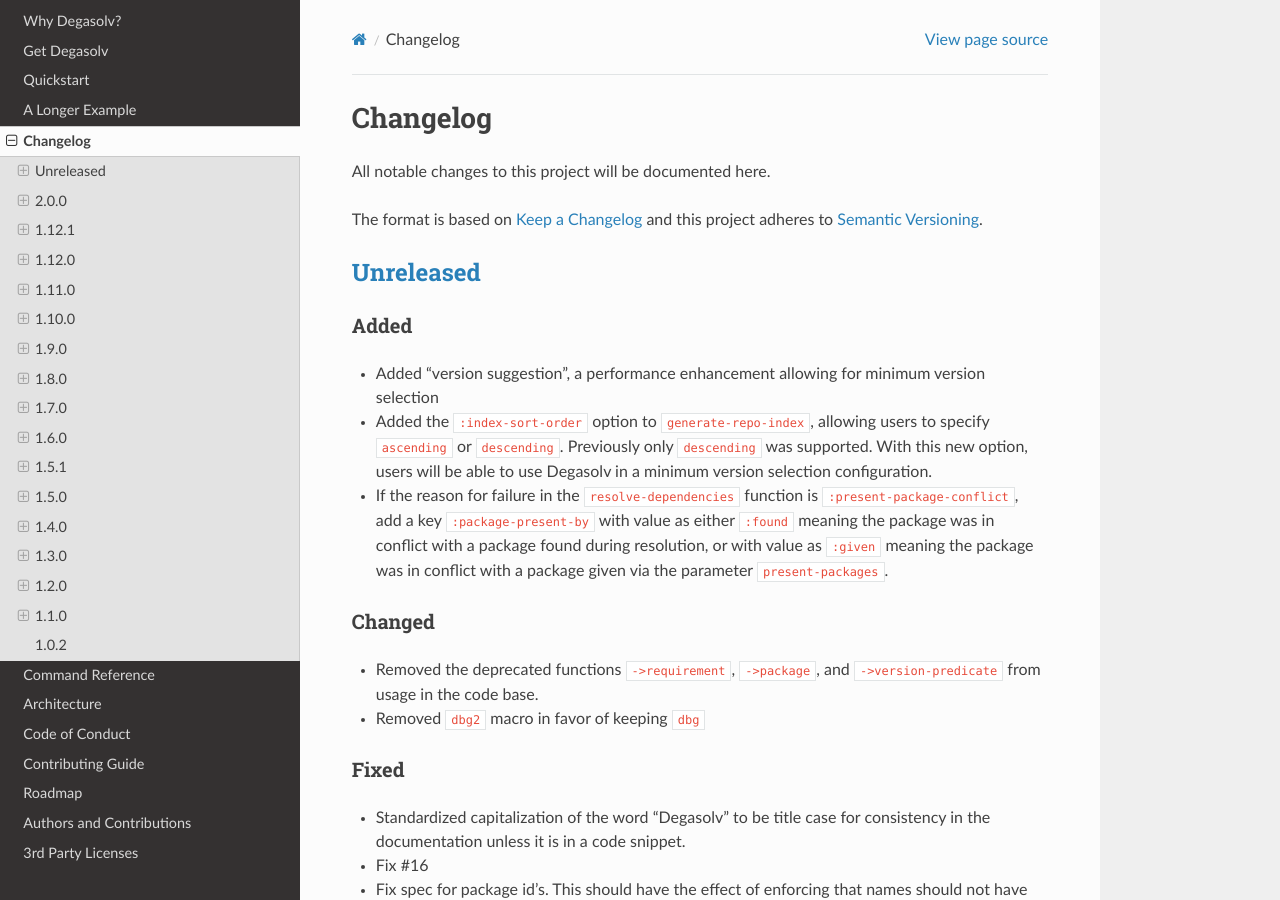
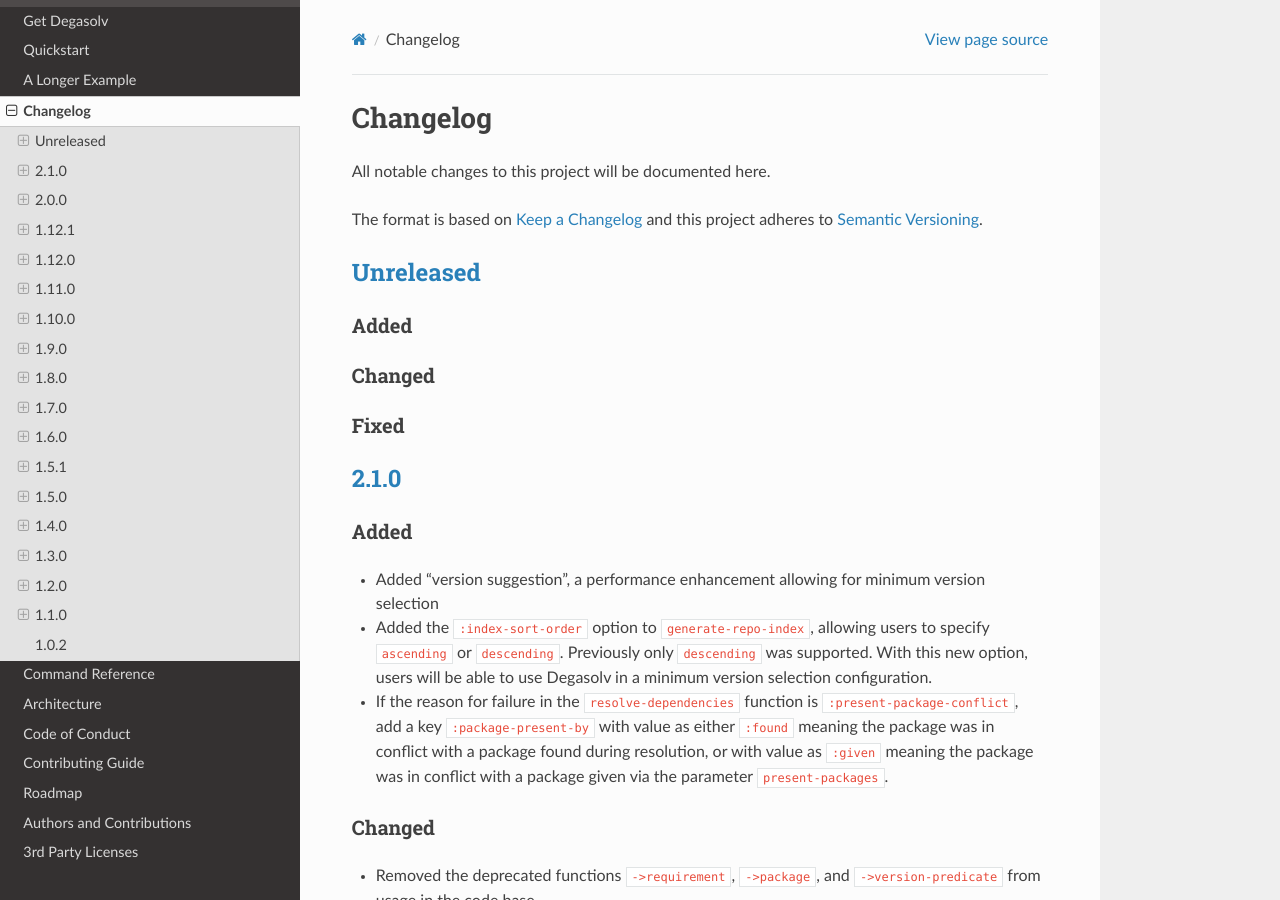
Before and after one commit to djhaskin987/degasolv, a Sphinx documentation site: the page built from docs/changelog.rst, in a window 1280 px wide and 900 px high. Built offline with Sphinx 7.4.7 and the Read the Docs theme 2.0.0, drawn with Linux system fonts in a browser that asks for light colours.

Commit message:
Update changelog

```diff
--- a/docs/changelog.rst
+++ b/docs/changelog.rst
@@ -11,7 +11,20 @@
 .. _Semantic Versioning: http://semver.org/spec/v2.0.0.html
 .. _Keep a Changelog: http://keepachangelog.com/en/1.0.0/
 
+
 `Unreleased`_
+-------------
+
+Added
++++++
+
+Changed
++++++++
+
+Fixed
++++++
+
+`2.1.0`_
 -------------
 
 Added
@@ -350,7 +363,8 @@
 
 - This isn't the first release, but for the purposes of these docs, it is :D
 
-.. _Unreleased: https://github.com/djhaskin987/degasolv/compare/2.0.0...HEAD
+.. _Unreleased: https://github.com/djhaskin987/degasolv/compare/2.1.0...HEAD
+.. _2.1.0: https://github.com/djhaskin987/degasolv/compare/2.0.0...2.1.0
 .. _2.0.0: https://github.com/djhaskin987/degasolv/compare/1.12.1...2.0.0
 .. _1.12.1: https://github.com/djhaskin987/degasolv/compare/1.12.0...1.12.1
 .. _1.12.0: https://github.com/djhaskin987/degasolv/compare/1.11.0...1.12.0
```
